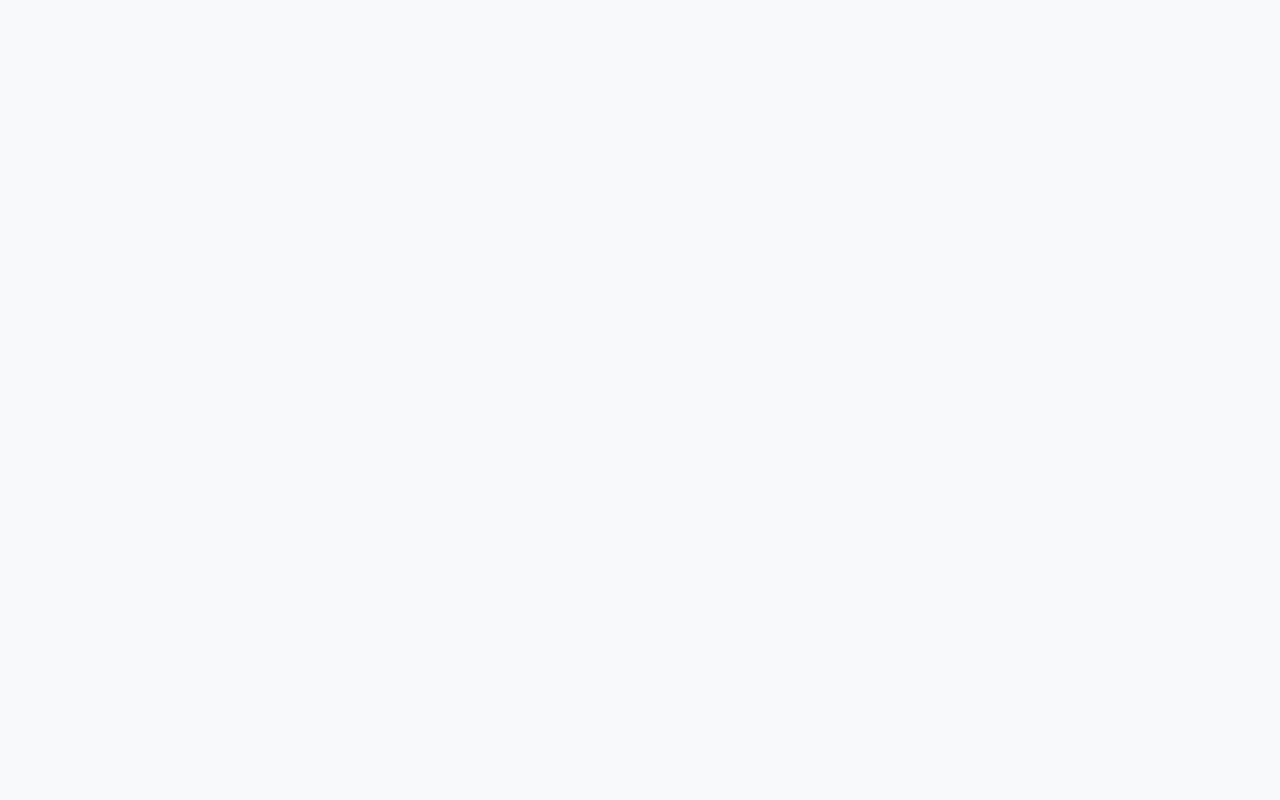
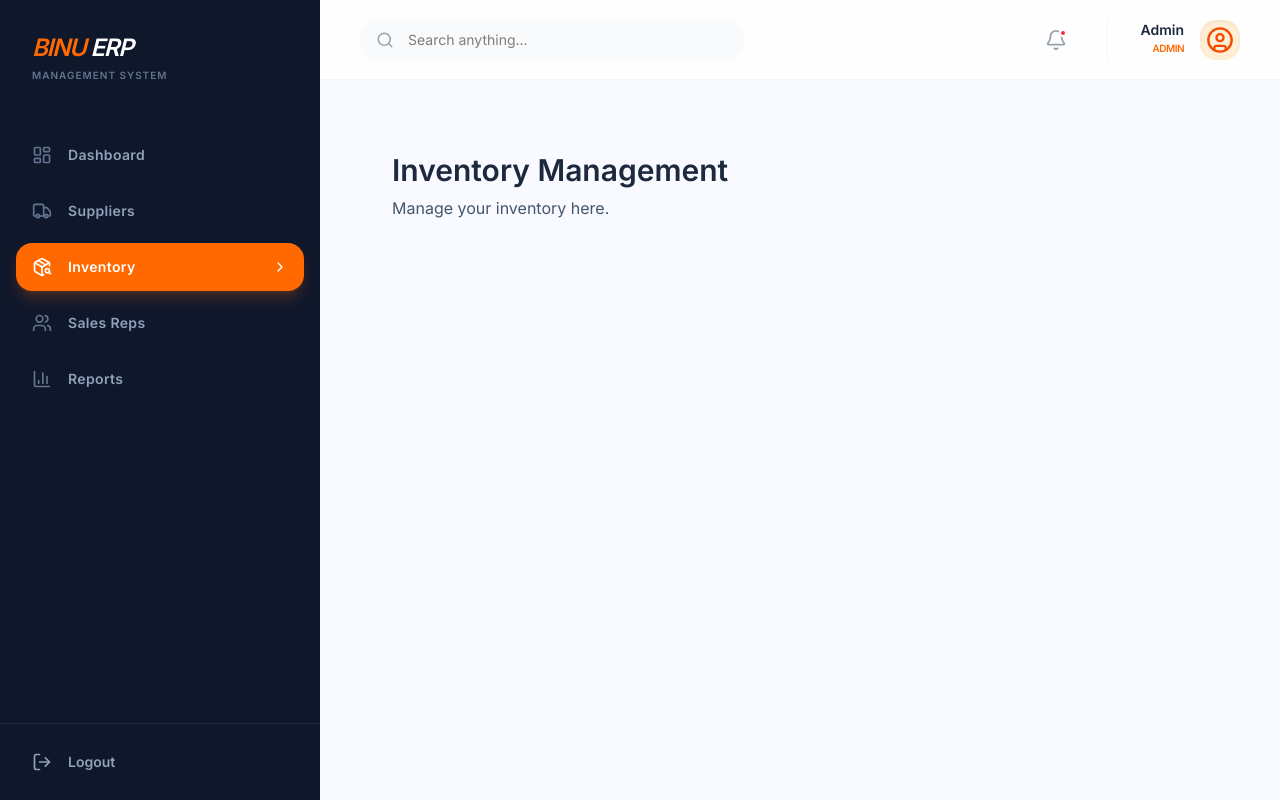
Before and after one commit to Binu0714/Business_Management_System_Frontend, a React (Vite) app: page /inventory in a window 1280 px wide. Before the commit this address had no page. Built offline with nearby package versions, Linux system fonts and the light colour scheme; sample sign-in values are in the browser's storage.

Commit message:
feat : implement main layout and sidebar

```diff
--- /dev/null
+++ b/src/components/MainLayout.tsx
@@ -0,0 +1,59 @@
+import React from 'react';
+import { Outlet } from 'react-router-dom';
+import Sidebar from './Sidebar';
+import { Bell, Search, UserCircle } from 'lucide-react';
+
+const MainLayout = () => {
+  // Get user info from localStorage
+  const user = JSON.parse(localStorage.getItem('user') || '{}');
+
+  return (
+    <div className="min-h-screen bg-[#f8faff] flex font-inter">
+      {/* Persistent Sidebar */}
+      <Sidebar />
+
+      {/* Main Content Side */}
+      <div className="flex-1 flex flex-col ml-80"> {/* ml-64 matches Sidebar width */}
+
+        {/* Top Header Bar */}
+        <header className="h-20 bg-white/80 backdrop-blur-md border-b border-gray-100 flex items-center justify-between px-10 sticky top-0 z-30">
+          <div className="relative w-96">
+            <Search className="absolute left-4 top-1/2 -translate-y-1/2 text-gray-400" size={18} />
+            <input
+              type="text"
+              placeholder="Search anything..."
+              className="w-full bg-gray-50 border-none rounded-2xl pl-12 pr-4 py-2.5 text-sm focus:ring-2 focus:ring-orange-500/20 outline-none transition-all"
+            />
+          </div>
+
+          <div className="flex items-center gap-6">
+            <button className="relative p-2 text-gray-400 hover:text-orange-500 transition-colors">
+              <Bell size={22} />
+              <span className="absolute top-2 right-2 w-2 h-2 bg-red-500 rounded-full border-2 border-white"></span>
+            </button>
+
+            <div className="h-10 w-[1px] bg-gray-100 mx-2"></div>
+
+            <div className="flex items-center gap-4">
+              <div className="text-right hidden md:block">
+                <p className="text-sm font-black text-slate-800 leading-none">{user.fullName || 'Admin'}</p>
+                <p className="text-[10px] text-orange-500 font-bold uppercase tracking-tighter mt-1">{user.role}</p>
+              </div>
+              <div className="w-10 h-10 bg-orange-100 rounded-2xl flex items-center justify-center text-orange-600 shadow-inner">
+                <UserCircle size={28} />
+              </div>
+            </div>
+          </div>
+        </header>
+
+        {/* Dynamic Page Content Slot */}
+        <main className="p-10 animate-in fade-in duration-500">
+          <Outlet />
+        </main>
+
+      </div>
+    </div>
+  );
+};
+
+export default MainLayout;
--- /dev/null
+++ b/src/components/Sidebar.tsx
@@ -0,0 +1,80 @@
+import React from 'react';
+import { useNavigate, useLocation } from 'react-router-dom';
+import {
+  LayoutDashboard,
+  Truck,
+  PackageSearch,
+  Users,
+  BarChart3,
+  LogOut,
+  ChevronRight
+} from 'lucide-react';
+
+const Sidebar = () => {
+  const navigate = useNavigate();
+  const location = useLocation();
+
+  const menuItems = [
+    { name: 'Dashboard', icon: <LayoutDashboard size={20} />, path: '/dashboard' },
+    { name: 'Suppliers', icon: <Truck size={20} />, path: '/suppliers' },
+    { name: 'Inventory', icon: <PackageSearch size={20} />, path: '/inventory' },
+    { name: 'Sales Reps', icon: <Users size={20} />, path: '/sales-reps' },
+    { name: 'Reports', icon: <BarChart3 size={20} />, path: '/reports' },
+  ];
+
+  const handleLogout = () => {
+    localStorage.clear();
+    navigate('/login');
+  };
+
+  return (
+    <div className="w-80 h-screen bg-slate-900 text-white flex flex-col fixed left-0 top-0 z-40">
+      {/* Brand Logo */}
+      <div className="p-8">
+        <h1 className="text-2xl font-black italic tracking-tighter text-orange-500">
+          BINU <span className="text-white">ERP</span>
+        </h1>
+        <p className="text-[10px] text-slate-500 uppercase tracking-widest font-bold mt-1">Management System</p>
+      </div>
+
+      {/* Navigation Links */}
+      <nav className="flex-1 px-4 space-y-2 mt-4">
+        {menuItems.map((item) => {
+          const isActive = location.pathname === item.path;
+          return (
+            <button
+              key={item.name}
+              onClick={() => navigate(item.path)}
+              className={`w-full flex items-center justify-between px-4 py-3.5 rounded-2xl transition-all duration-300 group ${
+                isActive
+                ? 'bg-orange-500 text-white shadow-lg shadow-orange-500/20'
+                : 'text-slate-400 hover:bg-slate-800 hover:text-white'
+              }`}
+            >
+              <div className="flex items-center gap-4">
+                <span className={`${isActive ? 'text-white' : 'text-slate-500 group-hover:text-orange-400'}`}>
+                  {item.icon}
+                </span>
+                <span className="text-sm font-bold tracking-wide">{item.name}</span>
+              </div>
+              {isActive && <ChevronRight size={16} />}
+            </button>
+          );
+        })}
+      </nav>
+
+      {/* Logout Section */}
+      <div className="p-4 border-t border-slate-800">
+        <button
+          onClick={handleLogout}
+          className="w-full flex items-center gap-4 px-4 py-3 text-slate-400 hover:text-red-400 transition-colors group"
+        >
+          <LogOut size={20} className="group-hover:translate-x-1 transition-transform" />
+          <span className="font-bold text-sm">Logout</span>
+        </button>
+      </div>
+    </div>
+  );
+};
+
+export default Sidebar;
--- a/src/index.css
+++ b/src/index.css
@@ -32,3 +32,12 @@
 .animate-form {
   animation: fadeIn 0.4s ease-out forwards;
 }
+
+@keyframes fadeIn {
+  from { opacity: 0; transform: translateY(5px); }
+  to { opacity: 1; transform: translateY(0); }
+}
+
+.animate-in {
+  animation: fadeIn 0.4s ease-out forwards;
+}
--- /dev/null
+++ b/src/pages/Dashboard.tsx
@@ -0,0 +1,10 @@
+const Dashboard = () => {
+    return (
+        <div className="p-8">
+            <h1 className="text-3xl font-bold text-slate-800">Dashboard</h1>
+            <p className="text-slate-600 mt-2">Welcome to your dashboard!</p>
+        </div>
+    );
+}
+
+export default Dashboard;
--- /dev/null
+++ b/src/pages/InventoryManage.tsx
@@ -0,0 +1,10 @@
+const InventoryManage = () => {
+    return (
+        <div className="p-8">
+            <h1 className="text-3xl font-bold text-slate-800">Inventory Management</h1>
+            <p className="text-slate-600 mt-2">Manage your inventory here.</p>
+        </div>
+    );
+}
+
+export default InventoryManage;
--- /dev/null
+++ b/src/pages/RepsManage.tsx
@@ -0,0 +1,10 @@
+const RepsManage = () => {
+    return (
+        <div className="p-8">
+            <h1 className="text-3xl font-bold text-slate-800">Sales Representatives Management</h1>
+            <p className="text-slate-600 mt-2">Manage your sales representatives here.</p>
+        </div>
+    );
+}
+
+export default RepsManage;
--- /dev/null
+++ b/src/pages/SupplierManage.tsx
@@ -0,0 +1,10 @@
+const SupplierManage = () => {
+    return (
+        <div className="p-8">
+            <h1 className="text-3xl font-bold text-slate-800">Supplier Management</h1>
+            <p className="text-slate-600 mt-2">Manage your suppliers here.</p>
+        </div>
+    );
+}
+
+export default SupplierManage;
--- a/src/routes/Router.tsx
+++ b/src/routes/Router.tsx
@@ -1,24 +1,41 @@
 import { lazy, Suspense } from "react";
 import { BrowserRouter, Navigate, Route, Routes} from "react-router-dom";
 import AuthLayout from "../components/AuthLayout";
+import MainLayout from "../components/MainLayout";
+import { ProtectedRoute } from "./ProtectedRoute";
 
 const Login = lazy(() => import("../pages/Login"));
 const Signup = lazy(() => import("../pages/Signup"));
+const Dashboard = lazy(() => import("../pages/Dashboard"));
+const InventoryManage = lazy(() => import("../pages/InventoryManage"));
+const RepsManage = lazy(() => import("../pages/RepsManage"));
+const SupplierManage = lazy(() => import("../pages/SupplierManage"));
+
+const Placeholder = ({ name }: { name: string }) => (
+  <div className="bg-white p-10 rounded-[40px] shadow-sm border border-gray-100 min-h-[400px] flex items-center justify-center">
+    <h2 className="text-2xl font-bold text-slate-300 uppercase tracking-widest">{name} Module Coming Soon</h2>
+  </div>
+);
 
 export default function AppRouter() {
   return (
     <BrowserRouter>
-      <Suspense
-        fallback={
-          <div className="h-screen w-screen bg-[#fafafa] flex items-center justify-center">
-             <div className="h-10 w-10 border-4 border-orange-500 border-t-transparent rounded-full animate-spin"></div>
-          </div>
-        }
-      >
+      <Suspense fallback={<div className="h-screen w-screen flex items-center justify-center">Loading...</div>}>
         <Routes>
+
+          {/* 1. AUTH ROUTES */}
           <Route element={<AuthLayout />}>
             <Route path="/login" element={<Login />} />
             <Route path="/signup" element={<Signup />} />
+          </Route>
+
+          {/* 2. PROTECTED BUSINESS ROUTES */}
+          <Route element={<ProtectedRoute><MainLayout /></ProtectedRoute>}>
+            <Route path="/dashboard" element={<Dashboard />} />
+            <Route path="/suppliers" element={<SupplierManage />} />
+            <Route path="/inventory" element={<InventoryManage />} />
+            <Route path="/sales-reps" element={<RepsManage />} />
+            <Route path="/reports" element={<Placeholder name="Reports" />} />
           </Route>
 
           <Route path="/" element={<Navigate to="/login" replace />} />
```
